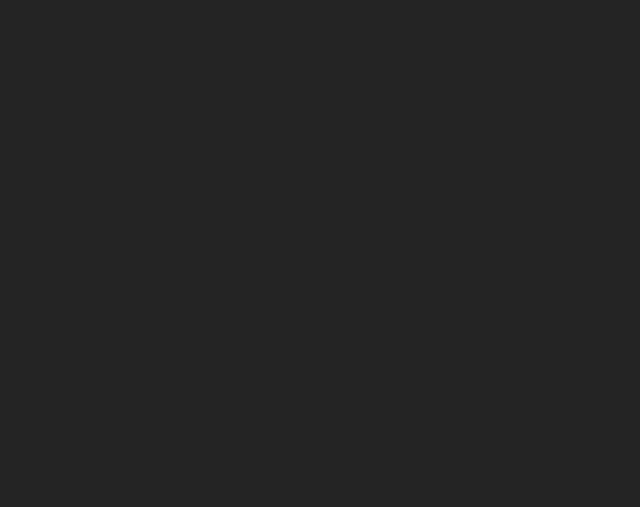
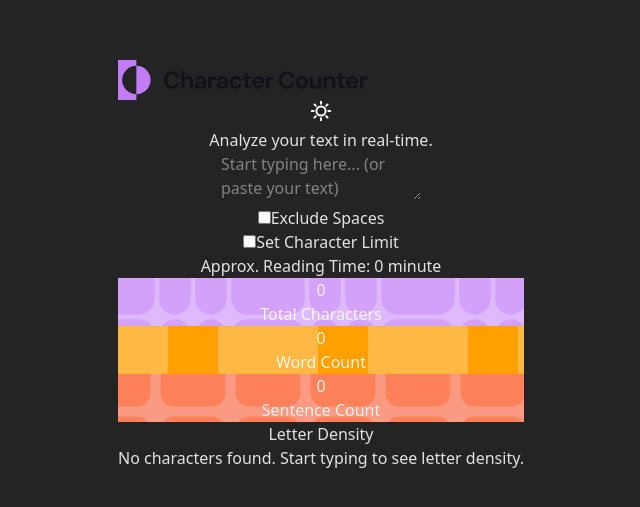
Before and after one commit to vs-webdev/character-counter, a React (Vite) app: page / in a window 1280 px wide. Shown: the part 135-642 px from the top of the page, without its empty margins (319-959 px from the left). Built offline with nearby package versions, Linux system fonts and the light colour scheme.

Commit message:
Add LetterDensity.jsx

```diff
--- a/src/App.jsx
+++ b/src/App.jsx
@@ -1,8 +1,24 @@
 import './App.css'
+import Header from './components/Header'
+import LetterDensity from './components/LetterDensity'
+import StatsSection from './components/StatsSection'
+import TextSection from './components/TextSection'
 
 function App() {
   return (
     <>
+    <div className='min-h-[100vh] w-full'>
+      <Header />
+
+      <main className='flex flex-col items-center w-full'>
+        <div className='max-w-lg'>
+          <h1 className='text-6xl/16 font-bold'>Analyze your text in real-time.</h1>
+        </div>
+        <TextSection />
+        <StatsSection />
+        <LetterDensity />
+      </main>
+    </div>
     </>
   )
 }
--- /dev/null
+++ b/src/components/LetterDensity.jsx
@@ -0,0 +1,48 @@
+import { useState } from "react"
+import { useText } from "../context/TextContext"
+
+const LetterDensity = () => {
+  const {letterDensity} = useText()
+  const [seeMore, setSeeMore] = useState(false)
+  const displayCount = seeMore ? letterDensity.length : 5
+
+  return (
+    <div className="w-full text-left mt-10">
+      <h2 className="mb-4 text-2xl font-bold">Letter Density</h2>
+
+      {!letterDensity.length
+        ? <span className="">No characters found. Start typing to see letter density.</span>
+        : (
+          <div className="w-full">
+            <div className="mb-4 w-full space-y-2">
+              {
+                letterDensity.slice(0, displayCount).map(({letter, count, percent}) => (
+                  <div key={letter} className="flex justify-between items-center w-full">
+                    <span className="uppercase w-5">{letter}</span>
+                    <div className="border w-full h-4 rounded-full mx-12 overflow-hidden">
+                      <div className={`h-full bg-[#d3a0fa] transition-all duration-300 ease-out`} style={{width: `${percent}%`}}></div>
+                    </div>
+                    <div className="w-20 text-right">
+                      <span className="mr-2">{count}</span>
+                      <span className="whitespace-nowrap">({percent.toFixed(0)}%)</span>
+                    </div>
+                  </div>
+                ))
+              }
+            </div>
+
+            <button
+              className="cursor-pointer"
+              onClick={() => setSeeMore(prev => !prev)}
+              >
+              {`${seeMore ? "See More" : "See Less"}`}
+            </button>
+          </div>
+        )
+      }
+
+    </div>
+  )
+}
+
+export default LetterDensity
--- a/src/context/TextContext.jsx
+++ b/src/context/TextContext.jsx
@@ -1,5 +1,5 @@
 import { createContext, useContext, useMemo, useState } from "react"
-import { getCharacterCount, getSentenceCount, getWordCount } from "../utils/textUtils"
+import { getCharacterCount, getLetterDensity, getSentenceCount, getWordCount } from "../utils/textUtils"
 
 const TextContext = createContext(null)
 
@@ -9,6 +9,7 @@ export const TextProvider = ({children}) => {
   const characterCount = useMemo(() => getCharacterCount(text, isExcludeSpace), [text, isExcludeSpace])
   const wordCount = useMemo(() => getWordCount(text), [text])
   const sentenceCount = useMemo(() => getSentenceCount(text), [text])
+  const letterDensity = useMemo(() => getLetterDensity(text), [text])
 
   const value = {
     text,
@@ -16,6 +17,7 @@ export const TextProvider = ({children}) => {
     wordCount,
     sentenceCount,
     characterCount,
+    letterDensity,
     isExcludeSpace,
     setIsExcludeSpace,
   }
```
